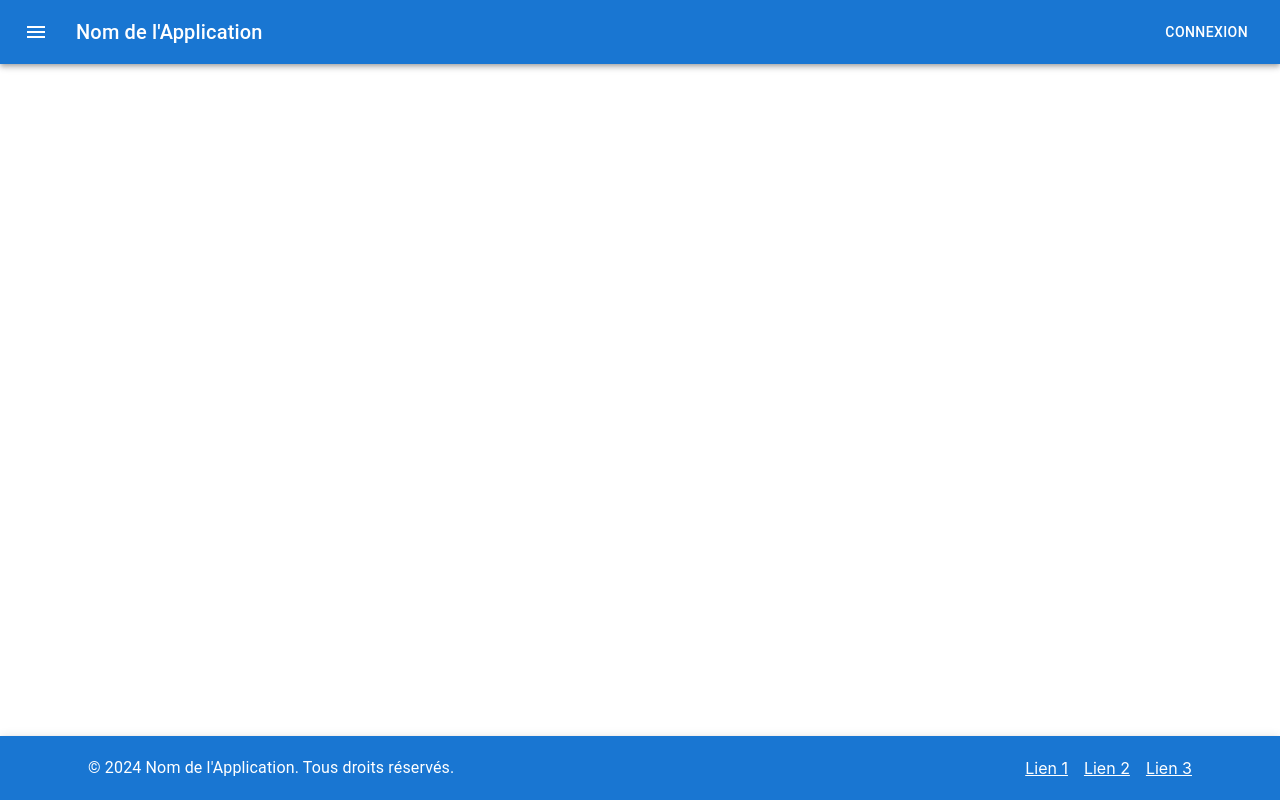
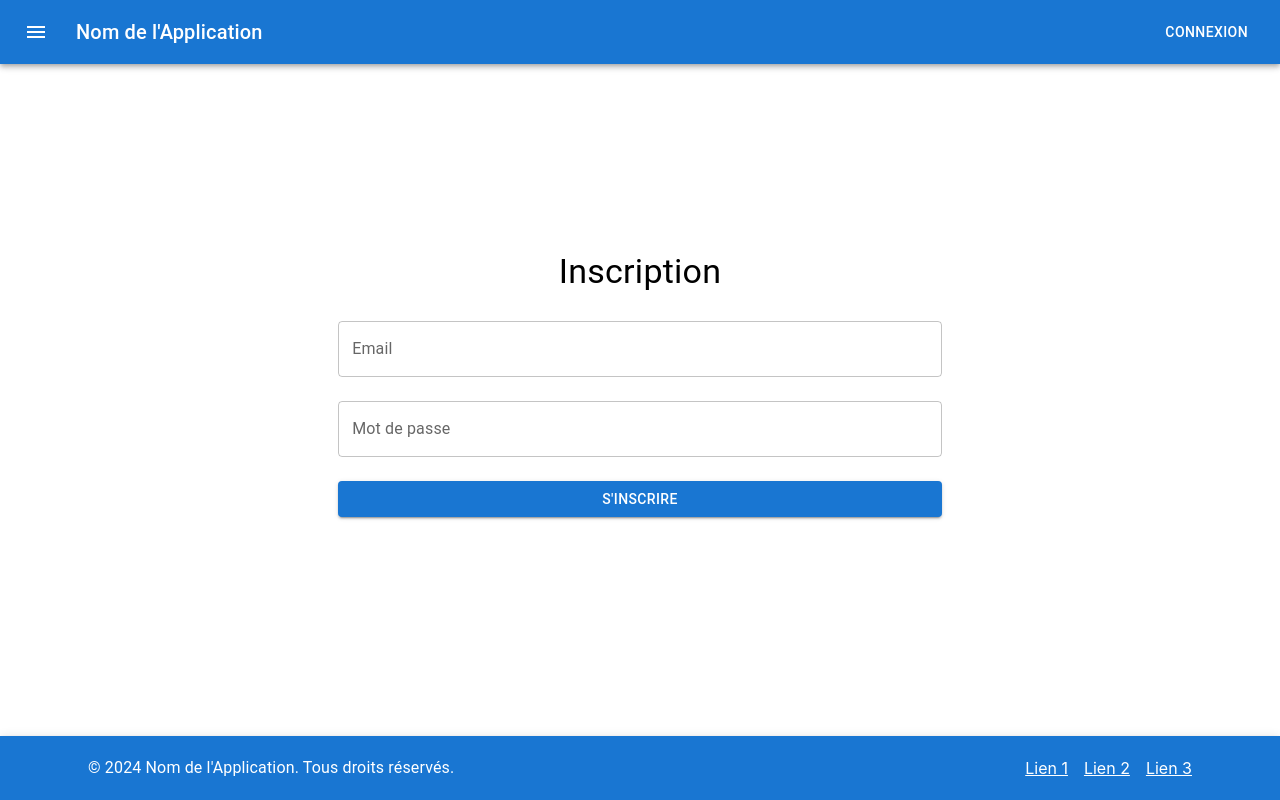
Before and after one commit to jvk88511334/client-prototype-react, a React (Create React App) app: page /register in a window 1280 px wide. Built offline with nearby package versions, Linux system fonts and the light colour scheme.

Commit message:
Création de la vue Mot de passe oublié, la vue d'enregistrement d'un compte, création des routes dans App correspondantes

```diff
--- a/src/App.js
+++ b/src/App.js
@@ -6,6 +6,8 @@ import HomeView3 from './views/HomeView3';
 import Navbar from './components/Navbar';
 import Footer from './components/Footer';
 import LoginView from "./views/LoginView";
+import RegisterView from './views/RegisterView';
+import ForgotPasswordView from './views/ForgotPasswordView';
 
 function App() {
     return (
@@ -18,6 +20,8 @@ function App() {
                         <Route path="/view2" element={<HomeView2 />} />
                         <Route path="/view3" element={<HomeView3 />} />
                         <Route path="/login" element={<LoginView />} />
+                        <Route path="/register" element={<RegisterView />} />
+                        <Route path="/forgot-password" element={<ForgotPasswordView />} />
                     </Routes>
                 </main>
                 <Footer />
--- /dev/null
+++ b/src/views/ForgotPasswordView.js
@@ -0,0 +1,36 @@
+import React, { useState } from 'react';
+import { TextField, Button, Typography } from '@mui/material';
+import CenteredView from '../components/CenteredView';
+
+function ForgotPasswordView() {
+    const [email, setEmail] = useState('');
+
+    const handleSubmit = (e) => {
+        e.preventDefault();
+        // Logique de réinitialisation du mot de passe (à implémenter plus tard avec un backend)
+        console.log('Email:', email);
+    };
+
+    return (
+        <CenteredView>
+            <Typography variant="h4" align="center" gutterBottom>
+                Mot de passe oublié
+            </Typography>
+            <form onSubmit={handleSubmit}>
+                <TextField
+                    label="Email"
+                    type="email"
+                    fullWidth
+                    margin="normal"
+                    value={email}
+                    onChange={(e) => setEmail(e.target.value)}
+                />
+                <Button type="submit" variant="contained" color="primary" fullWidth style={{ marginTop: '16px' }}>
+                    Envoyer
+                </Button>
+            </form>
+        </CenteredView>
+    );
+}
+
+export default ForgotPasswordView;
--- /dev/null
+++ b/src/views/RegisterView.js
@@ -0,0 +1,46 @@
+import React, { useState } from 'react';
+import { TextField, Button, Typography } from '@mui/material';
+import CenteredView from '../components/CenteredView';
+
+function RegisterView() {
+    const [email, setEmail] = useState('');
+    const [password, setPassword] = useState('');
+
+    const handleSubmit = (e) => {
+        e.preventDefault();
+        // Logique d'inscription (à implémenter plus tard avec un backend)
+        console.log('Email:', email);
+        console.log('Password:', password);
+    };
+
+    return (
+        <CenteredView>
+            <Typography variant="h4" align="center" gutterBottom>
+                Inscription
+            </Typography>
+            <form onSubmit={handleSubmit}>
+                <TextField
+                    label="Email"
+                    type="email"
+                    fullWidth
+                    margin="normal"
+                    value={email}
+                    onChange={(e) => setEmail(e.target.value)}
+                />
+                <TextField
+                    label="Mot de passe"
+                    type="password"
+                    fullWidth
+                    margin="normal"
+                    value={password}
+                    onChange={(e) => setPassword(e.target.value)}
+                />
+                <Button type="submit" variant="contained" color="primary" fullWidth style={{ marginTop: '16px' }}>
+                    S'inscrire
+                </Button>
+            </form>
+        </CenteredView>
+    );
+}
+
+export default RegisterView;
```
